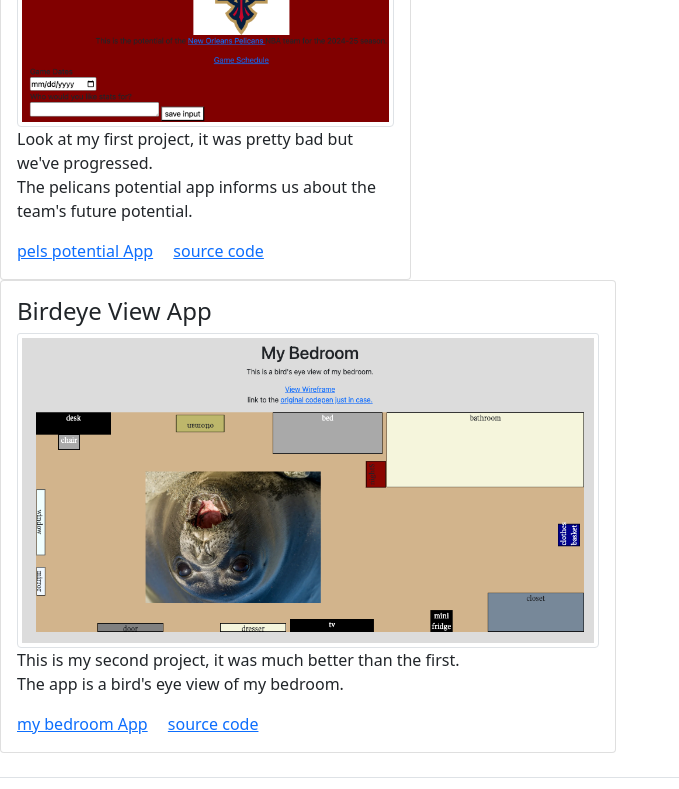
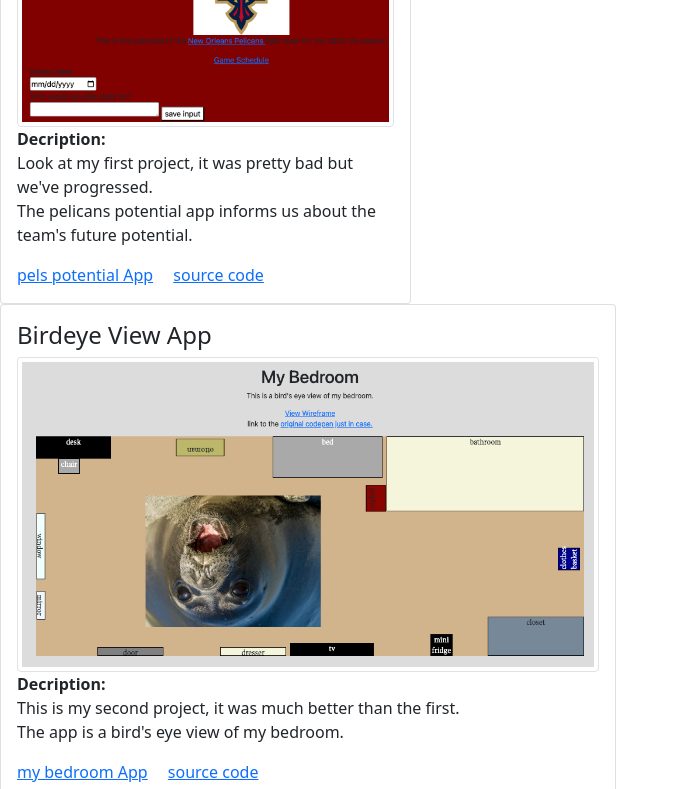
Before and after one commit to VicLove25/dev-charlie, a plain HTML site: page index.html in a window 1280 px wide. Shown: the part 270-1059 px from the top of the page, without its empty margins (0-679 px from the left). Drawn offline with nearby package versions, Linux system fonts and the light colour scheme.

Commit message:
Update index.html

```diff
--- a/index.html
+++ b/index.html
@@ -55,7 +55,8 @@ Author: Victor Love
       <div class="card-body">
         <h4 class="card-title">Pelicans Potential App</h4>
         <img class="card-img-top img-thumbnail" src="images/pelicansPotentialPreview.png" alt="Card image">
-        <p class="card-text">Look at my first project, it was pretty bad but we've progressed.
+        <p class="card-text"><b>Decription:</b>
+          <br>Look at my first project, it was pretty bad but we've progressed.
           <br>The pelicans potential app informs us about the team's future potential.</p>
         <a href="pages/pelicansPotential.html" target="parking" class="card-link">pels potential App</a>
         <a href="pages/pelicansPotentialSource.html" target="parking" class="card-link">source code</a>
@@ -68,7 +69,8 @@ Author: Victor Love
       <div class="card-body">
         <h4 class="card-title">Birdeye View App</h4>
         <img class="card-img-top img-thumbnail" src="images/myBedroomPreview.png" alt="Card image">
-        <p class="card-text">This is my second project, it was much better than the first.
+        <p class="card-text"><b>Decription:</b>
+          <br>This is my second project, it was much better than the first.
           <br> The app is a bird's eye view of my bedroom.</p>
         <a href="pages/myBedroom.html" target="parking" class="card-link">my bedroom App</a>
         <a href="pages/myBedroomSource.html" target="parking" class="card-link">source code</a>
```
